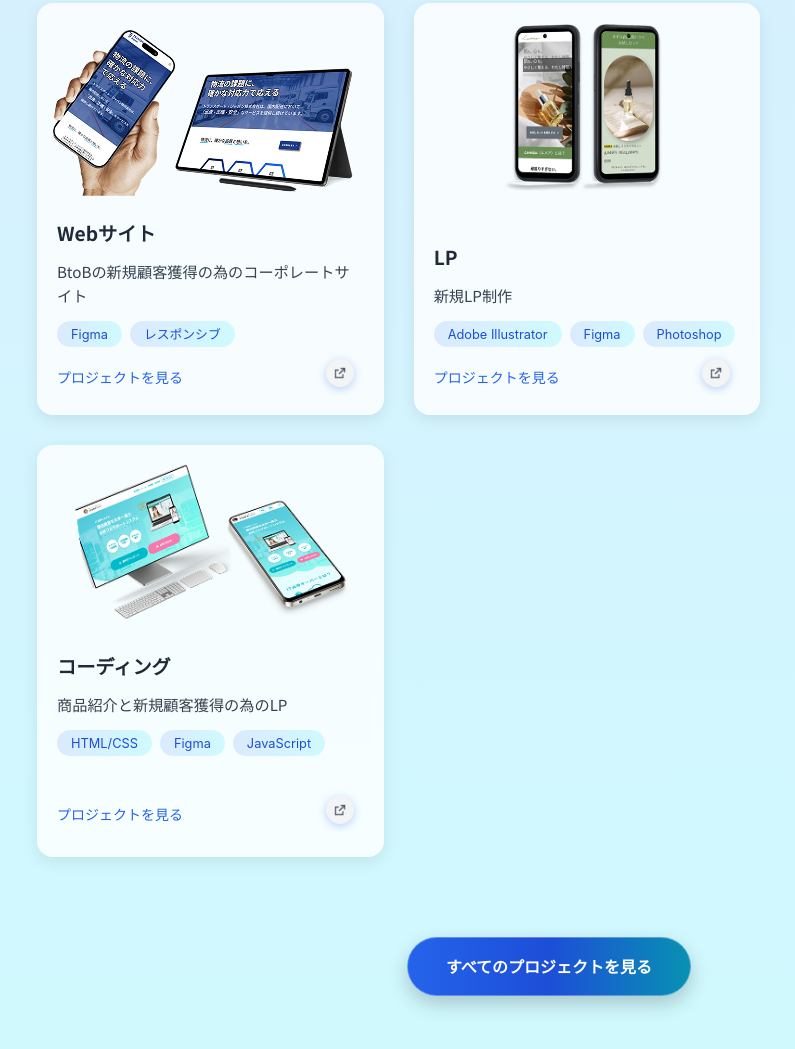
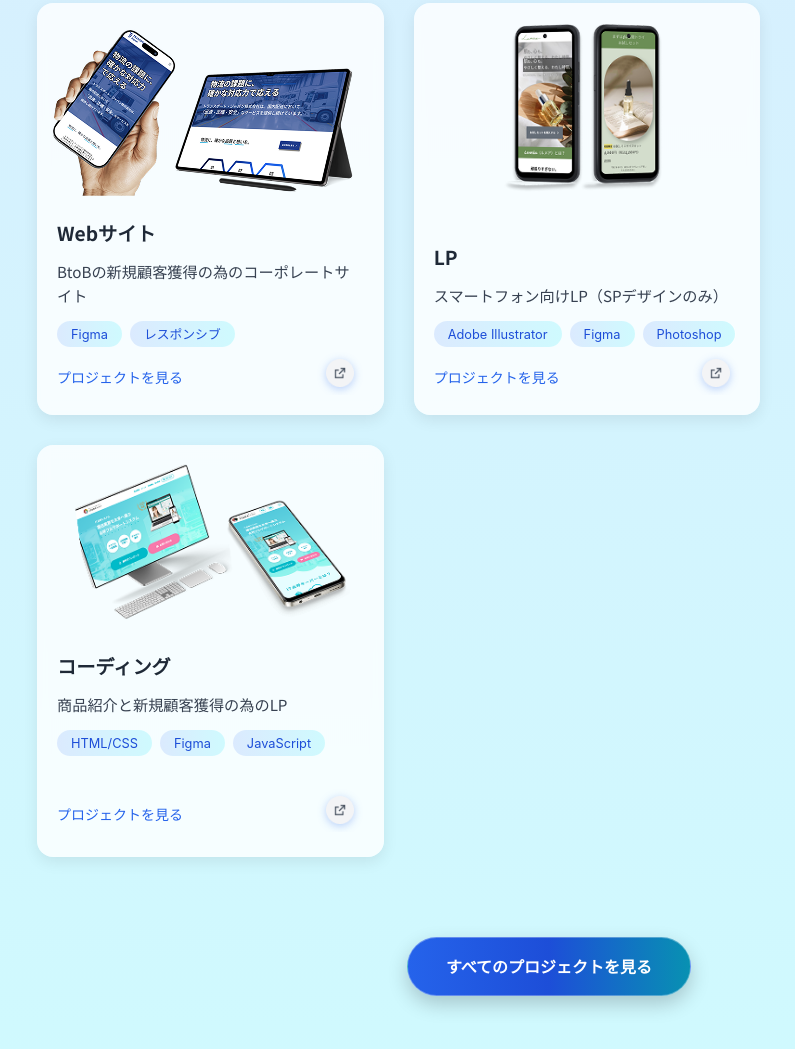
Before and after one commit to nemoao/aoi, a plain HTML site: page index.html in a window 1280 px wide. Shown: the part 1542-2591 px from the top of the page, without its empty margins (91-886 px from the left). Drawn offline with Linux system fonts and the light colour scheme.

Commit message:
Update index.html

```diff
--- a/index.html
+++ b/index.html
@@ -152,7 +152,7 @@
         </div>
         <div class="work-content">
           <h3>LP</h3>
-          <p>新規LP制作</p>
+          <p>スマートフォン向けLP（SPデザインのみ）</p>
           <div class="work-tags">
             <span class="tag gradient-tag">Adobe Illustrator</span>
             <span class="tag gradient-tag">Figma</span>
```
